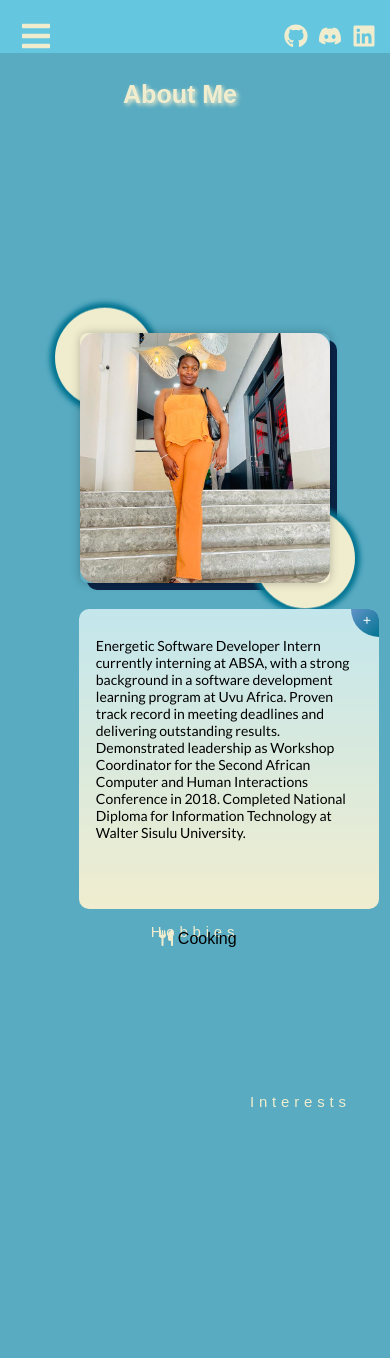
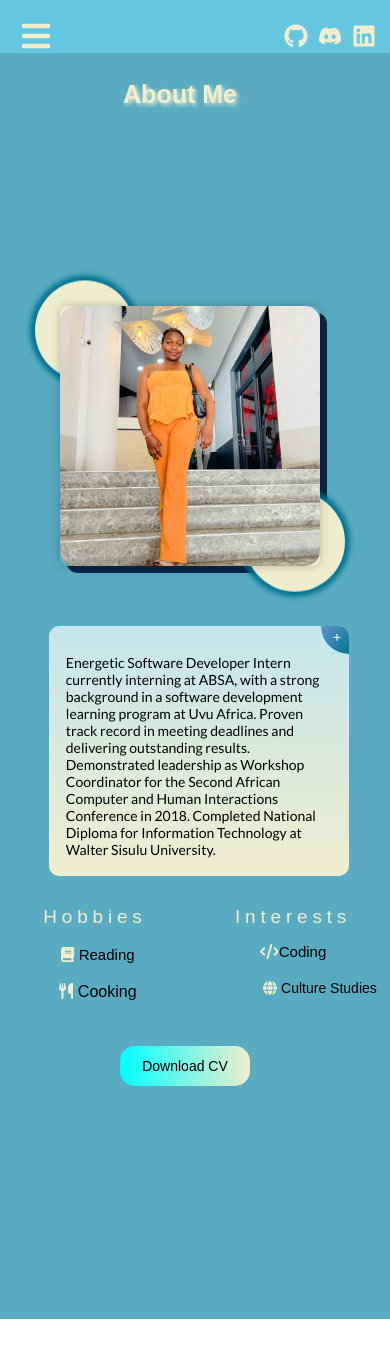
Before and after one commit to Sikhuphela/Port, a React (Create React App) app: page /about in a window 390 px wide. Shown: the top 1358 px of the page. After the commit the page ends 1319 px from the top, so only its background shows below. Built offline with nearby package versions, Linux system fonts and the light colour scheme.

Commit message:
Completed setting responsiveness for about page

```diff
--- a/src/Pages/About.css
+++ b/src/Pages/About.css
@@ -43,6 +43,10 @@
   box-shadow: 0 0 10px rgba(0, 0, 0, 0.25);
   backdrop-filter: blur(10px);
   border-radius: 8px;
+}
+.about .cooking{
+ top: -25px;
+ right: 30p;
 }
 
 .card:hover {
@@ -454,30 +458,30 @@
   @media screen and (max-width: 480px) {
 
     .card-2{
-      width: 250px;
-      height: 250px;
-      left: 260px;
-      margin-top: -150px;
+      width: 260px;
+      height: 260px;
+      left: 240px;
+      margin-top: -50px;
     }
 
     .about .IMG {
-      height: 250px;
-      width: 250px;
+      height: 260px;
+      width: 260px;
       left: 0px;
       border-radius: 15px;
       margin-top: -30px;
     }
     .card{
-      margin-top: -220px;
-      right: 150px;
-      height: 300px;
+      margin-top: -370px;
+      right: 180px;
+      height: 250px;
       width:  300px;
       font-size: 14px;
     }
     .about {
       display: flex;
       flex-direction: column;
-      height: 180vh;
+      height: 150vh;
 
     }
 
@@ -487,37 +491,45 @@
       font-size: 14px;
     }
     .about .btn {
-
-      margin-left: -150px;
-      width: 100px;
-      margin-top: 190px;
+     margin-left: 300px;
+     margin-top: 50px;
+     width: 130px;
     }
     .about .div{
-      margin-right: 300px;
-      font-size: 15px;
-      margin-left: 200px;
+      margin-left: 100px;
+      font-size: 19px;
+
       margin-top: 240px;
     }
     .about .text-wrapper-2{
-      margin-top: 190px;
-      margin-left: -150px
+      margin-top: 500px;
+      margin-left: -120px
     }
     .about .cooking{
-      margin-top: 160px;
-      margin-left: -150px
+      margin-top: 20px;
+      margin-left: -120px
     }
     .about .text-wrapper-3{
-     margin-top: -80px;
+     margin-top: 15px;
      margin-left: 440px;
     }
     .about .text-wrapper-7{
-      font-size: 15px;
-      margin-top: 255px;
-      margin-left: -190px;
+      font-size: 19px;
+      margin-top: 195px;
+      margin-left: -205px;
 
     }
     .about .text-wrapper-5{
-    margin-top: -65px;
+    margin-top: 20px;
     margin-left: 325px;
     }
+    .overlap-group {
+      top: 10px;
+      margin-left: -130px;
+      height: 10px;
     }
+    span {
+      margin-top: 50px;
+    }
+
+    }
--- a/src/Pages/About.js
+++ b/src/Pages/About.js
@@ -24,10 +24,7 @@ function About() {
         <div className="cooking"><FontAwesomeIcon icon={faUtensils} style={{ color: "#f0edcf" }} /> Cooking</div>
       </div>
         <div className="text-wrapper-3">
-          <FontAwesomeIcon icon={faCode} style={{ color: "#f0edcf" }} />
-          <span>Coding</span>
-
-        </div>
+          <FontAwesomeIcon icon={faCode} style={{ color: "#f0edcf" }} />Coding</div>
         <div className="text-wrapper-5"><FontAwesomeIcon icon={faGlobe} style={{ color: "#f0edcf" }} /> Culture Studies</div>
         <div className="group-2">
           </div>
```
